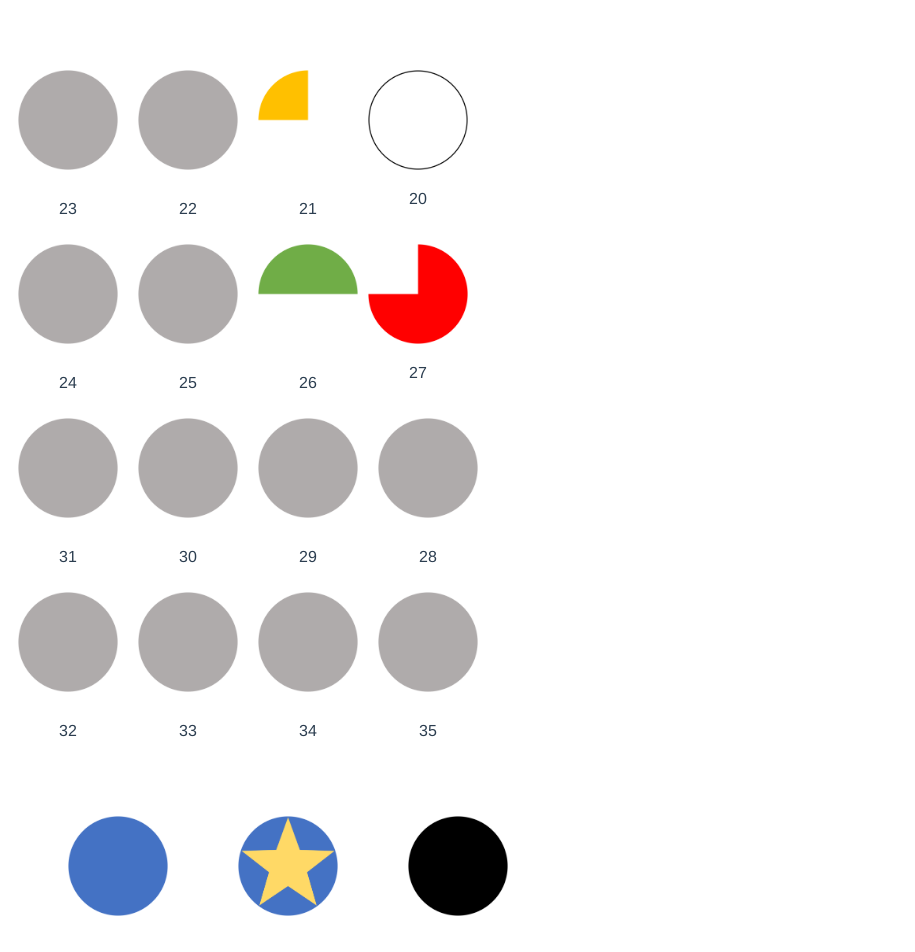
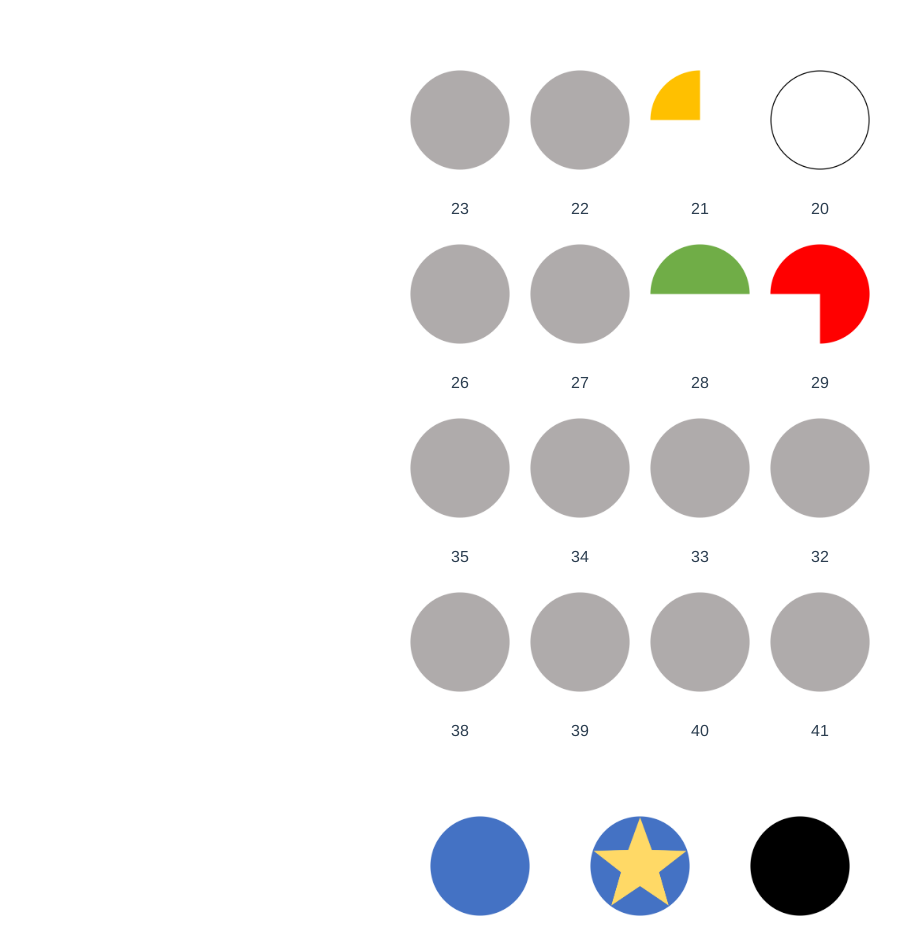
Before and after one commit to YeremiaYoga/present_tes, a Vue app: page / in a window 1280 px wide. Shown: the top 952 px of the page, without its empty margins (0-915 px from the left). Built offline with nearby package versions, Linux system fonts and the light colour scheme.

Commit message:
first commit

```diff
--- a/src/components/HelloWorld.vue
+++ b/src/components/HelloWorld.vue
@@ -1,7 +1,7 @@
 <template>
   <div class="hello">
     <div class="">
-      <div class="flex">
+      <div class="flex ">
         <div>
           <img style="width: 100px; padding: 10px;" src="../assets/circ-full-abu.png" />
           <p>23</p>
@@ -17,7 +17,7 @@
             @click="circle1met" />
           <img style="width: 100px; padding: 10px;" v-if="circle1 == 3" src="../assets/circ-half-hijau.png"
             @click="circle1met" />
-          <img style="width: 100px; padding: 10px;" v-if="circle1 == 4" src="../assets/circ-34-merah.png"
+          <img style="width: 100px; padding: 10px; transform: rotate(-90deg)" v-if="circle1 == 4" src="../assets/circ-34-merah.png"
             @click="circle1met" />
           <img style="width: 100px; padding: 10px;" v-if="circle1 == 5" src="../assets/circ-full-biru.png"
             @click="circle1met" />
@@ -28,24 +28,24 @@
           <p>21</p>
         </div>
         <div>
-          <img style="width: 100px;" v-if="circle2 == 1" src="../assets/circ-full-putih-border.png" @click="circle2met" />
-          <img style="width: 100px;" v-if="circle2 == 2" src="../assets/circ-14-kuning.png" @click="circle2met" />
-          <img style="width: 100px;" v-if="circle2 == 3" src="../assets/circ-half-hijau.png" @click="circle2met" />
-          <img style="width: 100px;" v-if="circle2 == 4" src="../assets/circ-34-merah.png" @click="circle2met" />
-          <img style="width: 100px;" v-if="circle2 == 5" src="../assets/circ-full-biru.png" @click="circle2met" />
-          <img style="width: 100px;" v-if="circle2 == 6" src="../assets/circ-full-biru-bintang.png" @click="circle2met" />
-          <img style="width: 100px;" v-if="circle2 == 7" src="../assets/circ-full-hitam.png" @click="circle2met" />
+          <img style="width: 100px; padding: 10px;" v-if="circle2 == 1" src="../assets/circ-full-putih-border.png" @click="circle2met" />
+          <img style="width: 100px; padding: 10px;" v-if="circle2 == 2" src="../assets/circ-14-kuning.png" @click="circle2met" />
+          <img style="width: 100px; padding: 10px;" v-if="circle2 == 3" src="../assets/circ-half-hijau.png" @click="circle2met" />
+          <img style="width: 100px; transform: rotate(-90deg)" v-if="circle2 == 4" src="../assets/circ-34-merah.png" @click="circle2met" />
+          <img style="width: 100px; padding: 10px;" v-if="circle2 == 5" src="../assets/circ-full-biru.png" @click="circle2met" />
+          <img style="width: 100px; padding: 10px;" v-if="circle2 == 6" src="../assets/circ-full-biru-bintang.png" @click="circle2met" />
+          <img style="width: 100px; padding: 10px;" v-if="circle2 == 7" src="../assets/circ-full-hitam.png" @click="circle2met" />
           <p>20</p>
         </div>
       </div>
       <div class="flex">
         <div>
           <img style="width: 100px; padding: 10px;" src="../assets/circ-full-abu.png" />
-          <p>24</p>
+          <p>26</p>
         </div>
         <div>
           <img style="width: 100px; padding: 10px;" src="../assets/circ-full-abu.png" />
-          <p>25</p>
+          <p>27</p>
         </div>
         <div>
           <img style="width: 100px; padding: 10px;" v-if="circle3 == 1" src="../assets/circ-full-putih-border.png"
@@ -54,7 +54,7 @@
             @click="circle3met" />
           <img style="width: 100px; padding: 10px;" v-if="circle3 == 3" src="../assets/circ-half-hijau.png"
             @click="circle3met" />
-          <img style="width: 100px; padding: 10px;" v-if="circle3 == 4" src="../assets/circ-34-merah.png"
+          <img style="width: 100px; padding: 10px; transform: rotate(-90deg)" v-if="circle3 == 4" src="../assets/circ-34-merah.png"
             @click="circle3met" />
           <img style="width: 100px; padding: 10px;" v-if="circle3 == 5" src="../assets/circ-full-biru.png"
             @click="circle3met" />
@@ -62,43 +62,28 @@
             @click="circle3met" />
           <img style="width: 100px; padding: 10px;" v-if="circle3 == 7" src="../assets/circ-full-hitam.png"
             @click="circle3met" />
-          <p>26</p>
+          <p>28</p>
         </div>
         <div>
-          <img style="width: 100px;" v-if="circle4 == 1" src="../assets/circ-full-putih-border.png" @click="circle4met" />
-          <img style="width: 100px;" v-if="circle4 == 2" src="../assets/circ-14-kuning.png" @click="circle4met" />
-          <img style="width: 100px;" v-if="circle4 == 3" src="../assets/circ-half-hijau.png" @click="circle4met" />
-          <img style="width: 100px;" v-if="circle4 == 4" src="../assets/circ-34-merah.png" @click="circle4met" />
-          <img style="width: 100px;" v-if="circle4 == 5" src="../assets/circ-full-biru.png" @click="circle4met" />
-          <img style="width: 100px;" v-if="circle4 == 6" src="../assets/circ-full-biru-bintang.png" @click="circle4met" />
-          <img style="width: 100px;" v-if="circle4 == 7" src="../assets/circ-full-hitam.png" @click="circle4met" />
-          <p>27</p>
+          <img style="width: 100px; padding: 10px;" v-if="circle4 == 1" src="../assets/circ-full-putih-border.png" @click="circle4met" />
+          <img style="width: 100px; padding: 10px;" v-if="circle4 == 2" src="../assets/circ-14-kuning.png" @click="circle4met" />
+          <img style="width: 100px; padding: 10px;" v-if="circle4 == 3" src="../assets/circ-half-hijau.png" @click="circle4met" />
+          <img style="width: 100px; padding: 10px; transform: rotate(-90deg)" v-if="circle4 == 4" src="../assets/circ-34-merah.png" @click="circle4met" />
+          <img style="width: 100px; padding: 10px;" v-if="circle4 == 5" src="../assets/circ-full-biru.png" @click="circle4met" />
+          <img style="width: 100px; padding: 10px;" v-if="circle4 == 6" src="../assets/circ-full-biru-bintang.png" @click="circle4met" />
+          <img style="width: 100px; padding: 10px;" v-if="circle4 == 7" src="../assets/circ-full-hitam.png" @click="circle4met" />
+          <p>29</p>
         </div>
 
       </div>
       <div class="flex">
         <div>
           <img style="width: 100px; padding: 10px;" src="../assets/circ-full-abu.png" />
-          <p>31</p>
+          <p>35</p>
         </div>
         <div>
           <img style="width: 100px; padding: 10px;" src="../assets/circ-full-abu.png" />
-          <p>30</p>
-        </div>
-        <div>
-          <img style="width: 100px; padding: 10px;" src="../assets/circ-full-abu.png" />
-          <p>29</p>
-        </div>
-        <div>
-          <img style="width: 100px; padding: 10px;" src="../assets/circ-full-abu.png" />
-          <p>28</p>
-        </div>
-
-      </div>
-      <div class="flex">
-        <div>
-          <img style="width: 100px; padding: 10px;" src="../assets/circ-full-abu.png" />
-          <p>32</p>
+          <p>34</p>
         </div>
         <div>
           <img style="width: 100px; padding: 10px;" src="../assets/circ-full-abu.png" />
@@ -106,26 +91,40 @@
         </div>
         <div>
           <img style="width: 100px; padding: 10px;" src="../assets/circ-full-abu.png" />
-          <p>34</p>
+          <p>32</p>
+        </div>
+
+      </div>
+      <div class="flex">
+        <div>
+          <img style="width: 100px; padding: 10px;" src="../assets/circ-full-abu.png" />
+          <p>38</p>
         </div>
         <div>
           <img style="width: 100px; padding: 10px;" src="../assets/circ-full-abu.png" />
-          <p>35</p>
+          <p>39</p>
+        </div>
+        <div>
+          <img style="width: 100px; padding: 10px;" src="../assets/circ-full-abu.png" />
+          <p>40</p>
+        </div>
+        <div>
+          <img style="width: 100px; padding: 10px;" src="../assets/circ-full-abu.png" />
+          <p>41</p>
         </div>
 
       </div>
 
     </div>
-    <div class="flex" style="margin-top: 50px;">
+    <div class="flex" style="margin-top: 30px;">
         <div>
-          <img style="width: 100px; padding: 10px; margin-left: 50px;" src="../assets/circ-full-biru.png" />
+          <img style="width: 100px; padding: 30px; " src="../assets/circ-full-biru.png" />
         </div>
         <div>
-          <img style="width: 100px; padding: 10px; margin-left: 50px;" src="../assets/circ-full-biru-bintang.png" />
+          <img style="width: 100px; padding: 30px; " src="../assets/circ-full-biru-bintang.png" />
         </div>
         <div>
-          <img style="width: 100px; padding: 10px; margin-left: 50px;" src="../assets/circ-full-hitam.png" />
-
+          <img style="width: 100px; padding: 30px; " src="../assets/circ-full-hitam.png" />
         </div>
       </div>
 
@@ -182,9 +181,9 @@ export default {
 <style scoped>
 .flex {
   display: flex;
-  align-items: center;
+  justify-content: center;
+
 }
-
 .cicle {
   width: 100px;
   height: 100px;
```
